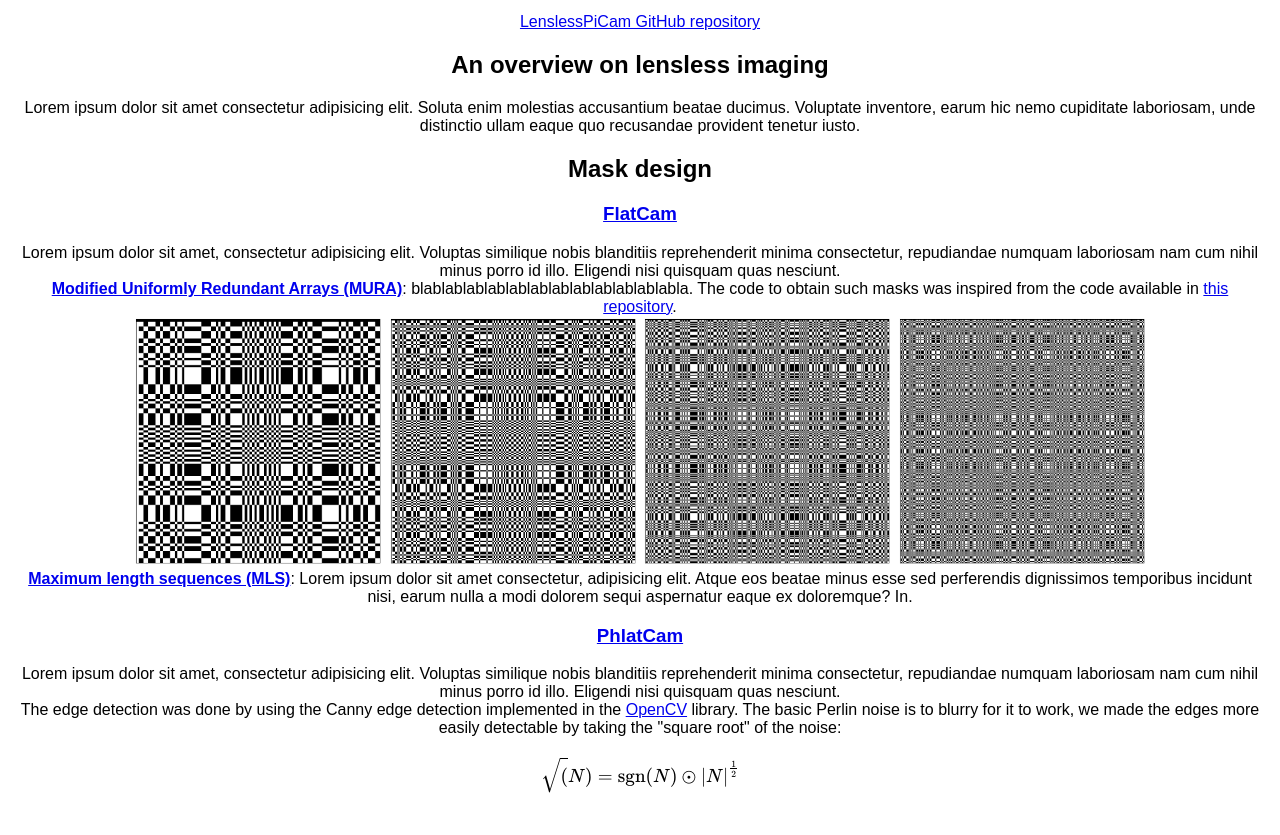
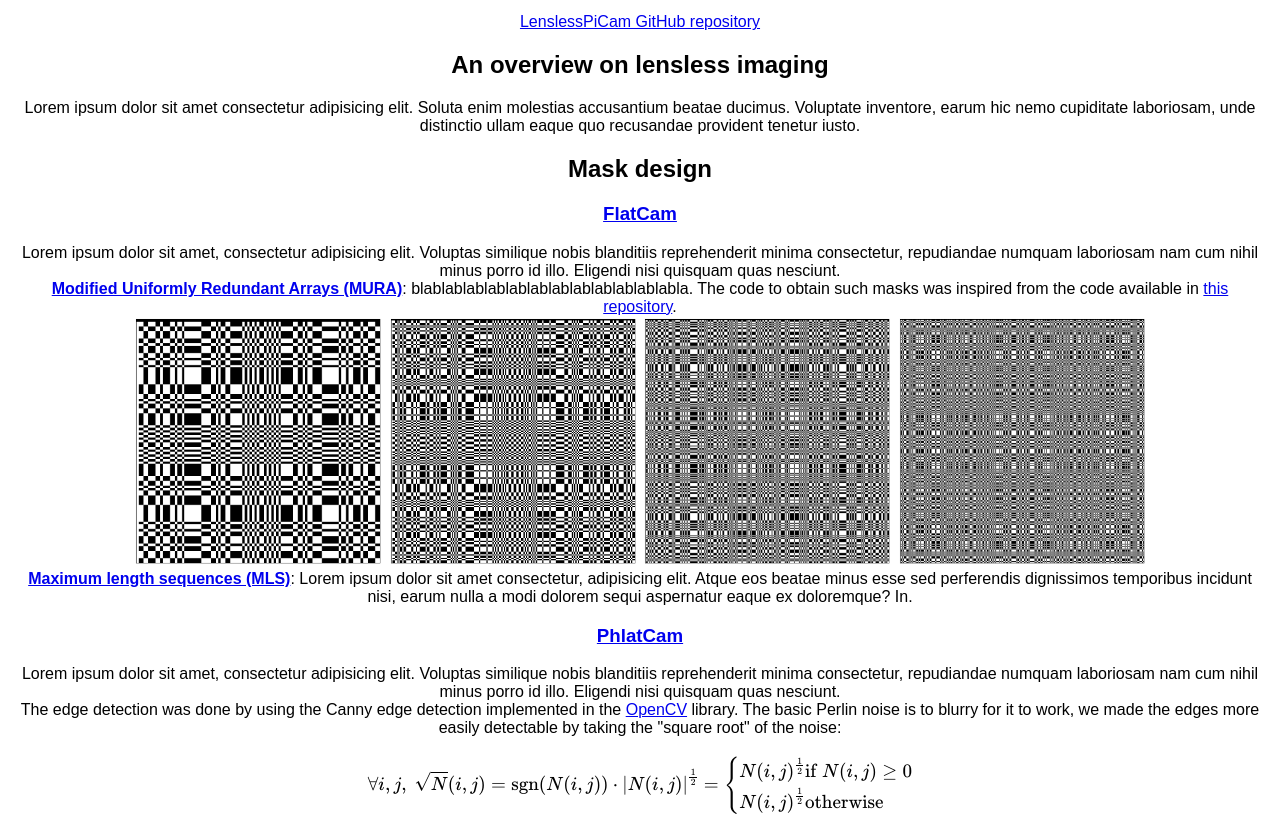
Before and after one commit to AF-55/LenslessPiCam.github.io, a plain HTML site: page index.html in a window 1280 px wide. Shown: the part 112-947 px from the top of the page. Drawn offline with nearby package versions, Linux system fonts and the light colour scheme; some packages are replaced by stand-ins of ours.

Commit message:
sqrt perlin noise formula

```diff
--- a/index.html
+++ b/index.html
@@ -58,7 +58,7 @@
         Lorem ipsum dolor sit amet, consectetur adipisicing elit. Voluptas similique nobis blanditiis reprehenderit minima consectetur, repudiandae numquam laboriosam nam cum nihil minus porro id illo. Eligendi nisi quisquam quas nesciunt.
         <br>
         The edge detection was done by using the Canny edge detection implemented in the <a href="https://docs.opencv.org/3.4/da/d22/tutorial_py_canny.html">OpenCV</a> library. The basic Perlin noise is to blurry for it to work, we made the edges more easily detectable by taking the "square root" of the noise:
-        $$ \sqrt(N) = \text{sgn} (N) \odot \left| N \right| ^{\frac{1}{2}} $$
+        $$ \forall i,j, ~ \sqrt{N}(i,j) = \text{sgn} (N(i,j)) \cdot \left| N(i,j) \right| ^{\frac{1}{2}} = \begin{cases} \begin{align} N(i,j)^{\frac{1}{2}} & \text{if } N(i,j) \geq 0 \\ N(i,j)^{\frac{1}{2}} & \text{otherwise} \end{align} \end{cases} $$
         <br>
         <img src="images/edge_detection.png" height="250">
         <!--<img src="images/perlin_noise.png" height="250"> <img src="images/perlin_abs.png" height="250"> <img src="images/perlin_minus_abs.png" height="250">-->
```
